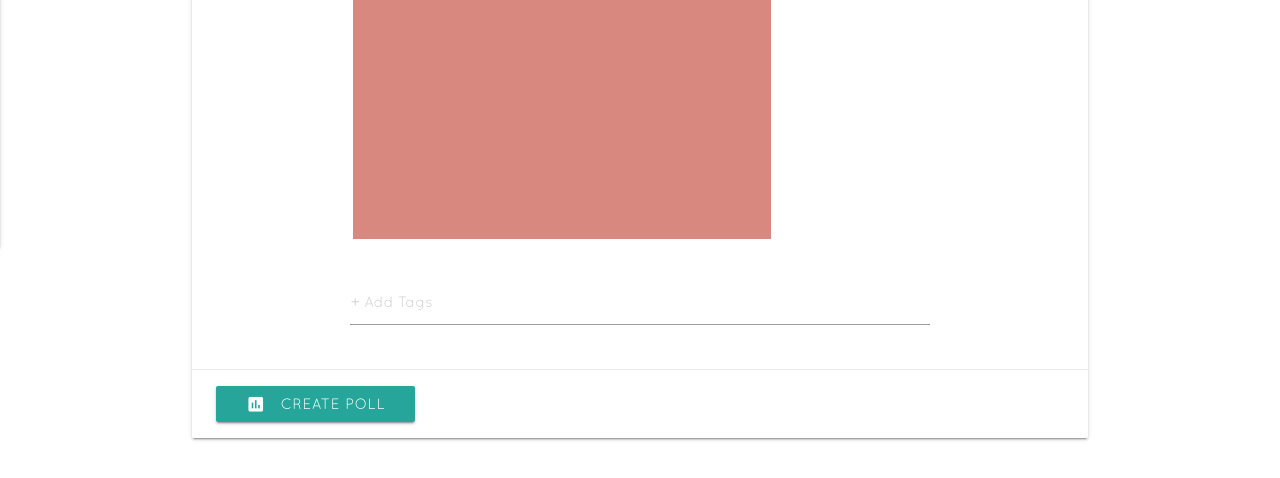
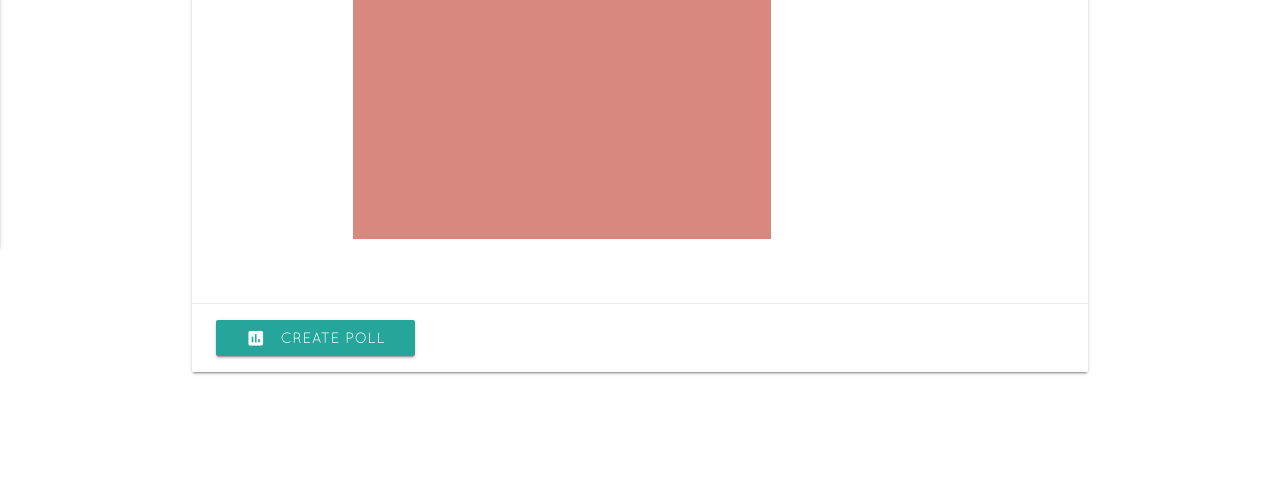
Before and after one commit to arvsxz05/Obsurv, a Django app: template Obsurv/templates/homepage.html in a window 1280 px wide. Shown: the part 613-1091 px from the top of the page. After the commit the page ends 988 px from the top, so only its background shows below. Run offline with Django 3.2, Linux system fonts and the light colour scheme; the template is opened without the code that fills it: values that come from a table or form of the project are taken from there, others are empty; data comes from the database, SQL or seed files in the repository; both versions use the stored data as it was after the commit; parts of the project's set-up code (start-up, migrations or seed data) failed here and were passed over; some libraries are stand-ins or nearby versions.

Commit message:
Deleted unecessary codes

```diff
--- a/Obsurv/static/js/home.js
+++ b/Obsurv/static/js/home.js
@@ -9,9 +9,6 @@ $('.timepicker').pickatime({
     donetext: 'OK',
 	autoclose: false,
 	vibrate: true // vibrate the device when dragging clock hand
-});
-$('.chips-placeholder').material_chip({
-	secondaryPlaceholder: '+ Add Tags',
 });
 function blurFunction () {
 	var choices_space = document.getElementById("choices_space");
--- a/Obsurv/templates/homepage.html
+++ b/Obsurv/templates/homepage.html
@@ -70,9 +70,6 @@
                     	</div>
 
 	   				</div>
-	   				<div class="chips chips-placeholder">
-	   				</div>
-
 			    </div>
 			    <div class="card-action">
 					<button class="waves-effect waves-light btn"><i class="material-icons left">assessment</i>Create Poll</button>
```
Also changed, not shown: db.sqlite3.
